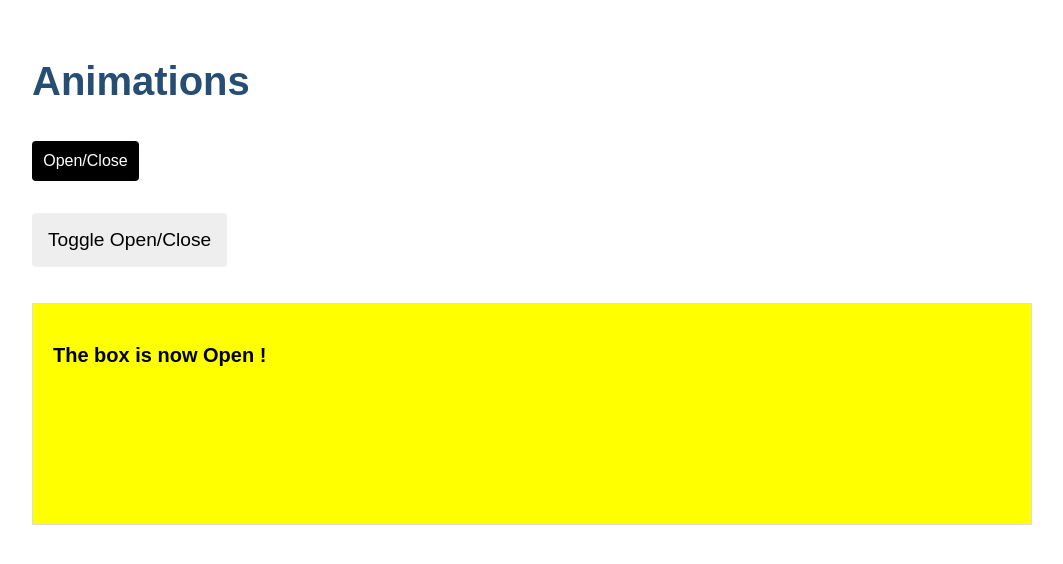
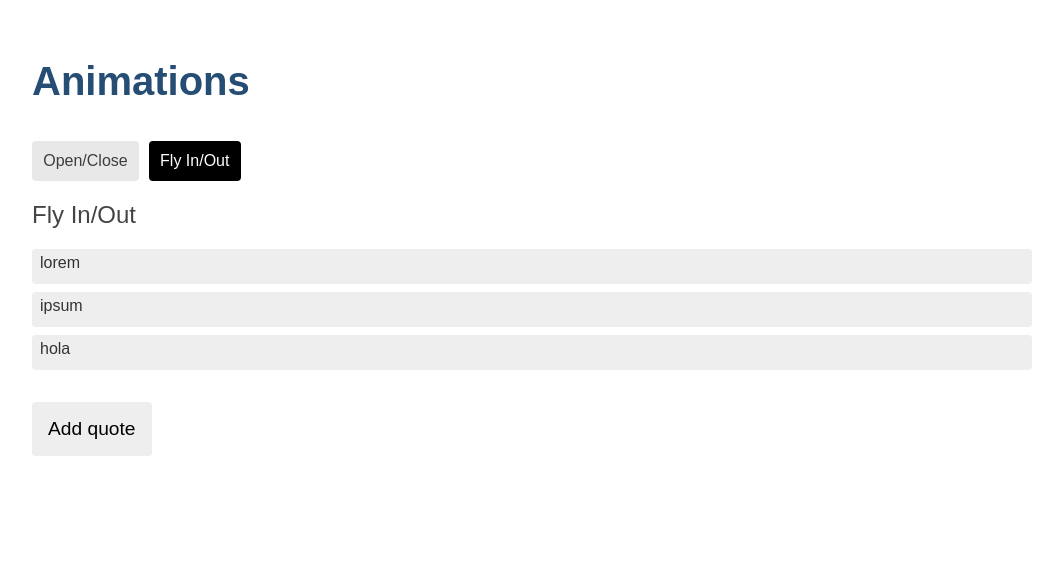
Before and after one commit to Florian935/angular-animation-demo, an Angular app: page /fly-in-out in a window 1280 px wide. Before the commit this address led to /open-close. Shown: the top 564 px of the page, without its empty margins (108-1171 px from the left). Built offline with nearby package versions, Linux system fonts and the light colour scheme.

Commit message:
Feat: added demo for fly in out animation

```diff
--- a/src/app/app-routing.module.ts
+++ b/src/app/app-routing.module.ts
@@ -7,6 +7,13 @@ const routes: Routes = [
         loadChildren: () =>
             import('./pages/open-close/open-close.module').then(
                 (m) => m.OpenCloseModule
+            ),
+    },
+    {
+        path: 'fly-in-out',
+        loadChildren: () =>
+            import('./pages/fly-in-out/fly-in-out.module').then(
+                (m) => m.FlyInOutModule
             ),
     },
     {
--- a/src/app/app.component.html
+++ b/src/app/app.component.html
@@ -2,6 +2,7 @@
 
 <nav>
     <a [routerLink]="['open-close']" routerLinkActive="active">Open/Close</a>
+    <a [routerLink]="['fly-in-out']" routerLinkActive="active">Fly In/Out</a>
 </nav>
 
 <div>
--- /dev/null
+++ b/src/app/pages/fly-in-out/fly-in-out-routing.module.ts
@@ -0,0 +1,11 @@
+import { NgModule } from '@angular/core';
+import { RouterModule, Routes } from '@angular/router';
+import { FlyInOutComponent } from './fly-in-out.component';
+
+const routes: Routes = [{ path: '', component: FlyInOutComponent }];
+
+@NgModule({
+    imports: [RouterModule.forChild(routes)],
+    exports: [RouterModule],
+})
+export class FlyInOutRoutingModule {}
--- /dev/null
+++ b/src/app/pages/fly-in-out/fly-in-out.component.html
@@ -0,0 +1,11 @@
+<h2>Fly In/Out</h2>
+
+<ul class="quotes">
+    <li [@flyInOut]="'in'" *ngFor="let quote of quotes">
+        <div class="inner" (click)="onRemove(quote)">
+            <span>{{ quote }}</span>
+        </div>
+    </li>
+</ul>
+
+<button (click)="onAdd()">Add quote</button>
--- /dev/null
+++ b/src/app/pages/fly-in-out/fly-in-out.component.scss
@@ -0,0 +1,23 @@
+.quotes {
+    list-style-type: none;
+    padding: 0;
+}
+
+.quotes li {
+    overflow: hidden;
+    margin: 0.5em 0;
+}
+
+.quotes li > .inner {
+    cursor: pointer;
+    background-color: #eee;
+    padding: 0.3rem 0.5em;
+    height: 1.6rem;
+    border-radius: 4px;
+}
+
+.quotes li:hover > .inner {
+    color: black;
+    background-color: #ddd;
+    transform: translateX(0.1em);
+}
--- /dev/null
+++ b/src/app/pages/fly-in-out/fly-in-out.component.ts
@@ -0,0 +1,41 @@
+import {
+    animate,
+    state,
+    style,
+    transition,
+    trigger,
+} from '@angular/animations';
+import { Component } from '@angular/core';
+
+@Component({
+    selector: 'app-fly-in-out',
+    templateUrl: './fly-in-out.component.html',
+    styleUrls: ['./fly-in-out.component.scss'],
+    animations: [
+        trigger('flyInOut', [
+            state('in', style({ transform: 'translateX(0)' })),
+            transition('void => *', [
+                style({ transform: 'translateX(-100%)' }),
+                animate(500),
+            ]),
+            transition('* => void', [
+                animate(200, style({ transform: 'translateX(100%)' })),
+            ]),
+        ]),
+    ],
+})
+export class FlyInOutComponent {
+    quotes = ['lorem', 'ipsum', 'hola'];
+    increment = 1;
+
+    constructor() {}
+
+    onAdd(): void {
+        this.quotes = [...this.quotes, `another quote ${this.increment}`];
+        this.increment++;
+    }
+
+    onRemove(quote: string): void {
+        this.quotes = this.quotes.filter((q: string) => q !== quote);
+    }
+}
--- a/src/app/pages/open-close/open-close.component.ts
+++ b/src/app/pages/open-close/open-close.component.ts
@@ -6,7 +6,7 @@ import {
     transition,
     trigger,
 } from '@angular/animations';
-import { Component, OnInit } from '@angular/core';
+import { Component } from '@angular/core';
 
 @Component({
     selector: 'app-open-close',
@@ -69,6 +69,11 @@ import { Component, OnInit } from '@angular/core';
                     ])
                 ),
             ]),
+            transition('* => closed', [animate('1s')]),
+            transition('* => open', [animate('0.5s')]),
+            transition('open <=> closed', [animate('0.5s')]),
+            transition('* => open', [animate('1s', style({ opacity: '*' }))]),
+            transition('* => *', [animate('1s')]),
         ]),
     ],
 })
```
Also changed, not shown: src/app/pages/fly-in-out/fly-in-out.module.ts (added, +17 -0 lines), 1 other file (tests, documents, lock files or other folders).
